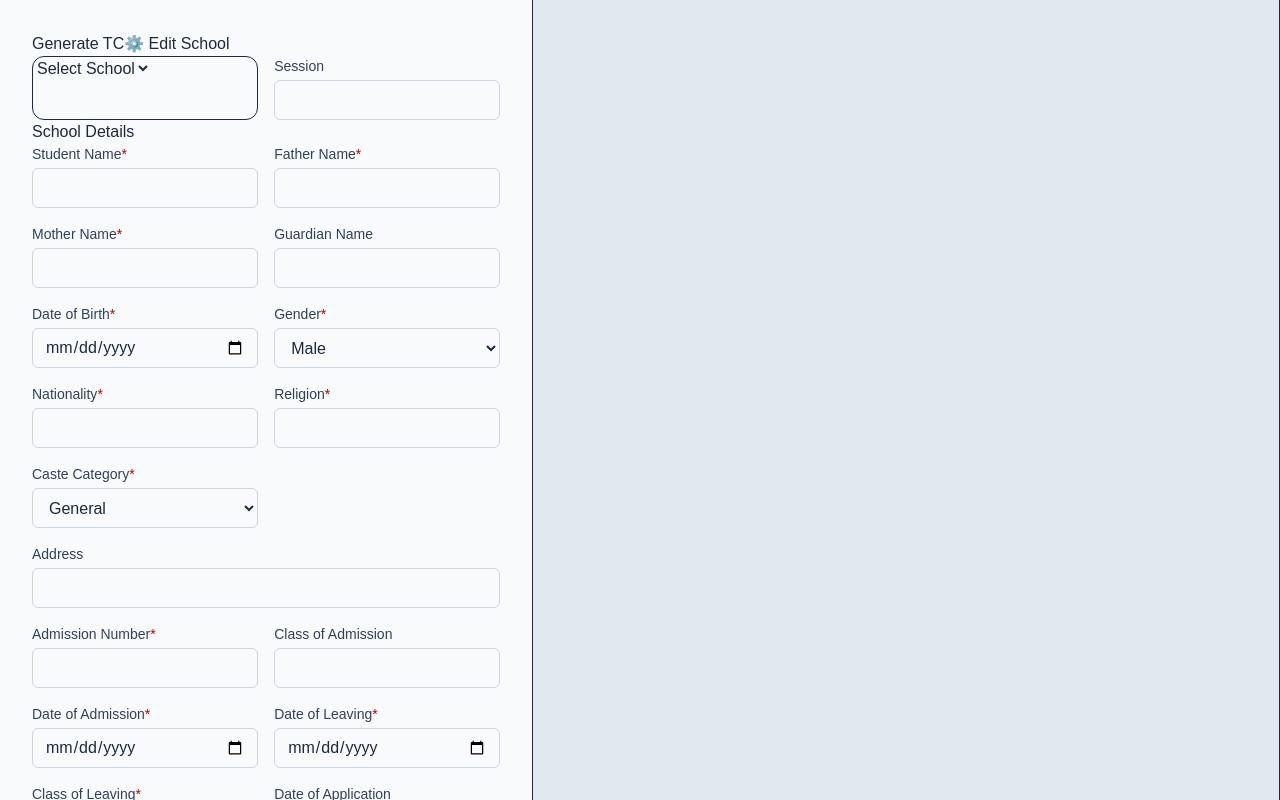
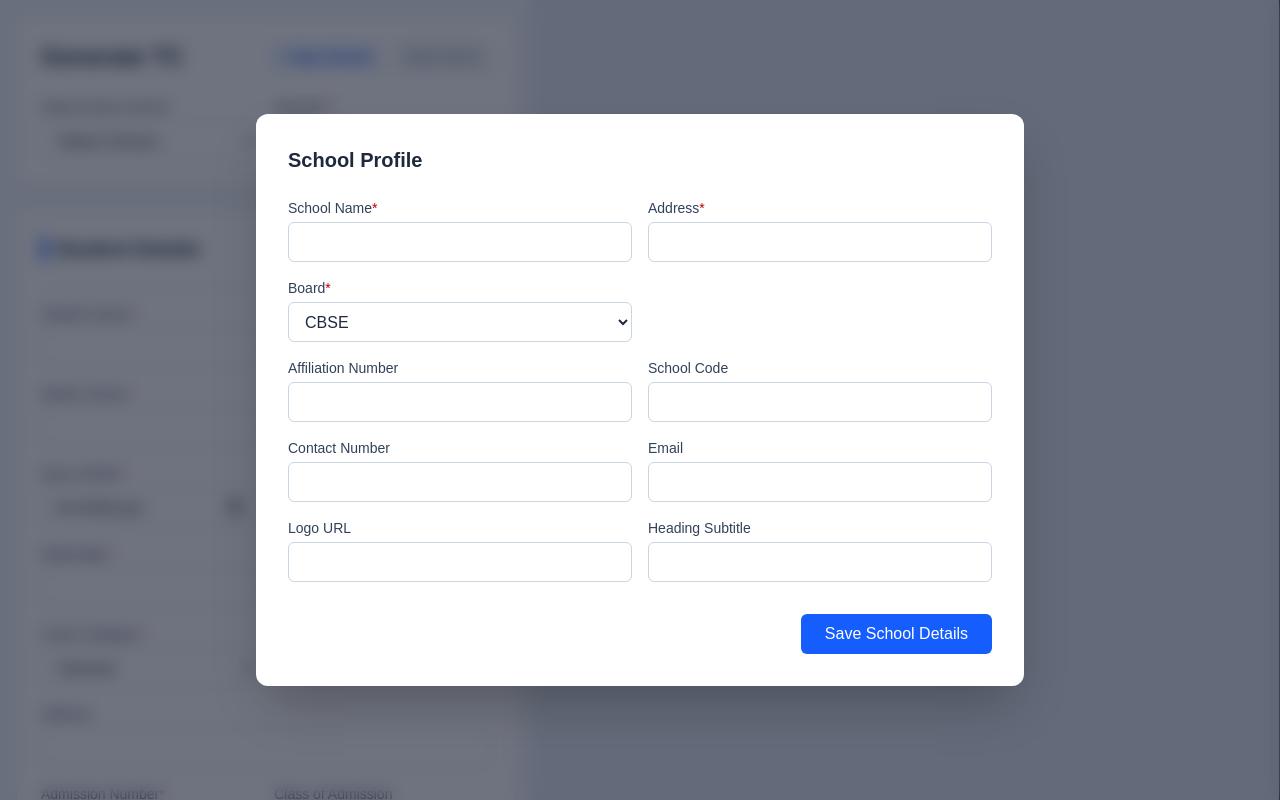
Before and after one commit to utkarsh-vats/tc-generator, a Next.js app: page /generate in a window 1280 px wide. Built offline with nearby package versions, Linux system fonts and the light colour scheme.

Commit message:
Completed: School Info Popup

```diff
--- a/app/generate/page.tsx
+++ b/app/generate/page.tsx
@@ -76,6 +76,11 @@ const GenerateTCPage = () => {
 		}));
 	};
 
+	const handleAddNewSchool = () => {
+		setTcData((prev) => ({ ...prev, school: getDefaults().school }));
+		setShowSchoolModal(true);
+	};
+
 	const handleSaveSchoolModal = () => {
 		saveSchoolInfo(tcData.school);
 		setSavedSchools(loadSavedSchools() || []);
@@ -85,16 +90,35 @@ const GenerateTCPage = () => {
 	return (
 		<div className="min-h-screen flex bg-slate-50 relative">
 			{/* Left Section */}
-			<section className="w-5/12 h-screen bg-slate-50 overflow-y-auto border-r p-8 text-slate-800">
-				<div className="flex">
-					<h1>Generate TC</h1>
-					<button onClick={() => setShowSchoolModal(true)}>
-						⚙️ Edit School
+			<section className="w-5/12 h-screen overflow-y-auto border-r border-slate-200 bg-slate-100 p-4 text-slate-800">
+				<div className="bg-white rounded-xl shadow-sm border border-slate-200 p-6 mb-6">
+					<div className="flex justify-between items-center mb-6">
+						<h1 className="text-2xl font-bold text-slate-800">
+							Generate TC
+						</h1>
+						<div className="flex gap-3">
+							<button
+								onClick={handleAddNewSchool}
+								className="text-sm bg-blue-50 hover:bg-blue-100 text-blue-700 px-3 py-1.5 rounded-md font-semibold transition-colors"
+							>
+								+ New School
+							</button>
+							<button
+								onClick={() => setShowSchoolModal(true)}
+								className="text-sm bg-slate-200 hover:bg-slate-300 text-slate-700 px-3 py-1.5 rounded-md font-semibold transition-colors disabled:opacity-50"
+								disabled={!tcData.school.schoolID} // Prevent editing if no school is selected
+							>
+								Edit Active
 							</button>
 						</div>
+					</div>
 					<div className="grid grid-cols-1 md:grid-cols-2 gap-4">
-					<div className="bg-slate-50 border rounded-xl">
+						<div className="flex flex-col">
+							<label className="block text-sm font-medium text-slate-700 mb-1">
+								Select Active School
+							</label>
 							<select
+								className="w-full px-3 py-2 border border-slate-300 rounded-md focus:outline-none focus:ring-2 focus:ring-blue-500 text-slate-800 h-10"
 								value={tcData.school.schoolID || ""}
 								onChange={(e) => {
 									const selected = savedSchools.find(
@@ -108,7 +132,7 @@ const GenerateTCPage = () => {
 								}}
 							>
 								<option value="" disabled>
-								Select School
+									Select School...
 								</option>
 								{savedSchools.map((school) => (
 									<option
@@ -124,9 +148,18 @@ const GenerateTCPage = () => {
 							label="Session"
 							value={tcData.student.session || ""}
 							onChange={(e) => updateStudent("session", e)}
+							required={true}
 						/>
 					</div>
-				<h2>School Details</h2>
+				</div>
+				<div className="bg-white rounded-xl shadow-sm border border-slate-200 p-6 mb-10">
+					<div className="mb-6 flex items-center gap-2">
+						<div className="w-1.5 h-6 bg-blue-600 rounded-full"></div>
+						<h2 className="text-xl font-bold text-slate-800">
+							Student Details
+						</h2>
+					</div>
+					<hr className="border-slate-300 mb-4" />
 					<div className="grid grid-cols-1 md:grid-cols-2 gap-4">
 						{/* <div className="md:col-span-2"></div> */}
 						<InputGroup
@@ -198,10 +231,14 @@ const GenerateTCPage = () => {
 									<InputGroup
 										label="Other Caste Category"
 										value={
-										tcData.student.otherCasteCategory || ""
+											tcData.student.otherCasteCategory ||
+											""
 										}
 										onChange={(e) =>
-										updateStudent("otherCasteCategory", e)
+											updateStudent(
+												"otherCasteCategory",
+												e,
+											)
 										}
 										required={false}
 									/>
@@ -259,7 +296,9 @@ const GenerateTCPage = () => {
 						<InputGroup
 							label="Date of Application"
 							value={tcData.student.dateOfApplication || ""}
-						onChange={(e) => updateStudent("dateOfApplication", e)}
+							onChange={(e) =>
+								updateStudent("dateOfApplication", e)
+							}
 							required={false}
 							type="date"
 						/>
@@ -292,10 +331,15 @@ const GenerateTCPage = () => {
 						<SelectGroup
 							label="Promoted"
 							value={
-							tcData.student.qualifiedForPromotion ? "Yes" : "No"
+								tcData.student.qualifiedForPromotion
+									? "Yes"
+									: "No"
 							}
 							onChange={(e) =>
-							updateStudent("qualifiedForPromotion", e === "Yes")
+								updateStudent(
+									"qualifiedForPromotion",
+									e === "Yes",
+								)
 							}
 							options={["Yes", "No"]}
 							required={true}
@@ -310,13 +354,17 @@ const GenerateTCPage = () => {
 						<InputGroup
 							label="Total Working Days"
 							value={tcData.student.totalWorkingDays || ""}
-						onChange={(e) => updateStudent("totalWorkingDays", e)}
+							onChange={(e) =>
+								updateStudent("totalWorkingDays", e)
+							}
 							required={true}
 						/>
 						<InputGroup
 							label="Total Days Attended"
 							value={tcData.student.totalDaysPresent || ""}
-						onChange={(e) => updateStudent("totalDaysPresent", e)}
+							onChange={(e) =>
+								updateStudent("totalDaysPresent", e)
+							}
 							required={true}
 						/>
 						<InputGroup
@@ -342,7 +390,9 @@ const GenerateTCPage = () => {
 						<InputGroup
 							label="Reason of Leaving"
 							value={tcData.student.reasonForLeaving || ""}
-						onChange={(e) => updateStudent("reasonForLeaving", e)}
+							onChange={(e) =>
+								updateStudent("reasonForLeaving", e)
+							}
 							required={false}
 						/>
 						<InputGroup
@@ -352,11 +402,131 @@ const GenerateTCPage = () => {
 							required={false}
 						/>
 					</div>
+				</div>
 			</section>
 			{/* Right Section */}
 			<section className="w-7/12 h-screen bg-slate-200 overflow-y-auto border-r p-8 text-slate-800">
 				{/*  */}
 			</section>
+			{showSchoolModal && (
+				<div className="fixed inset-0 z-50 flex items-center justify-center bg-slate-900/60 backdrop-blur-sm p-4">
+					<div className="bg-white rounded-xl shadow-2xl p-8 max-w-3xl w-full max-h-[90vh] overflow-y-auto flex flex-col">
+						<div className="flex justify-between items-center mb-6">
+							<h2 className="text-xl font-bold text-slate-800">
+								School Profile
+							</h2>
+							{savedSchools.length > 0 && (
+								<button
+									onClick={() => setShowSchoolModal(false)}
+									className="text-slate-400 hover:text-slate-600 font-bold text-xl"
+								>
+									X
+								</button>
+							)}
+						</div>
+						<div className="grid grid-cols-1 md:grid-cols-2 gap-4 text-slate-800">
+							<InputGroup
+								label="School Name"
+								value={tcData.school.schoolName}
+								onChange={(e) => updateSchool("schoolName", e)}
+								required={true}
+							/>
+							<InputGroup
+								label="Address"
+								value={tcData.school.schoolAddress}
+								onChange={(e) =>
+									updateSchool("schoolAddress", e)
+								}
+								required={true}
+							/>
+							<div className="flex md:col-span-2 gap-4">
+								<div className="w-1/2">
+									<SelectGroup
+										label="Board"
+										value={
+											tcData.school.boardAffiliation || ""
+										}
+										onChange={(e) =>
+											updateSchool("boardAffiliation", e)
+										}
+										required={true}
+										options={BOARDS}
+									/>
+								</div>
+								<div className="w-1/2">
+									{tcData.school.boardAffiliation ===
+										BOARDS[3] && (
+										<InputGroup
+											label="Other Board"
+											value={
+												tcData.school.boardNameCustom ||
+												""
+											}
+											onChange={(e) =>
+												updateSchool(
+													"boardNameCustom",
+													e,
+												)
+											}
+											required={false}
+										/>
+									)}
+								</div>
+							</div>
+							<InputGroup
+								label="Affiliation Number"
+								value={tcData.school.affiliationNumber || ""}
+								onChange={(e) =>
+									updateSchool("affiliationNumber", e)
+								}
+								required={false}
+							/>
+							<InputGroup
+								label="School Code"
+								value={tcData.school.schoolCode || ""}
+								onChange={(e) => updateSchool("schoolCode", e)}
+								required={false}
+							/>
+							<InputGroup
+								label="Contact Number"
+								value={tcData.school.schoolPhone || ""}
+								onChange={(e) => updateSchool("schoolPhone", e)}
+								required={false}
+							/>
+							<InputGroup
+								label="Email"
+								value={tcData.school.schoolEmail || ""}
+								onChange={(e) => updateSchool("schoolEmail", e)}
+								required={false}
+							/>
+							<InputGroup
+								label="Logo URL"
+								value={tcData.school.schoolLogoUrl || ""}
+								onChange={(e) =>
+									updateSchool("schoolLogoUrl", e)
+								}
+								required={false}
+							/>
+							<InputGroup
+								label="Heading Subtitle"
+								value={tcData.school.schoolSubtitle || ""}
+								onChange={(e) =>
+									updateSchool("schoolSubtitle", e)
+								}
+								required={false}
+							/>
+						</div>
+						<div className="mt-8 flex justify-end">
+							<button
+								onClick={handleSaveSchoolModal}
+								className="bg-blue-600 hover:bg-blue-700 text-white font-medium py-2 px-6 rounded-md"
+							>
+								Save School Details
+							</button>
+						</div>
+					</div>
+				</div>
+			)}
 		</div>
 	);
 };
--- a/app/globals.css
+++ b/app/globals.css
@@ -71,3 +71,21 @@ body {
     print-color-adjust: exact;
   }
 }
+
+/* Custom sleek scrollbar for the dashboard */
+::-webkit-scrollbar {
+  width: 6px;
+}
+
+::-webkit-scrollbar-track {
+  background: transparent;
+}
+
+::-webkit-scrollbar-thumb {
+  background: #cbd5e1; /* Tailwind slate-300 */
+  border-radius: 10px;
+}
+
+::-webkit-scrollbar-thumb:hover {
+  background: #94a3b8; /* Tailwind slate-400 */
+}
```
Lines whose indentation alone changed are shown as unchanged.
